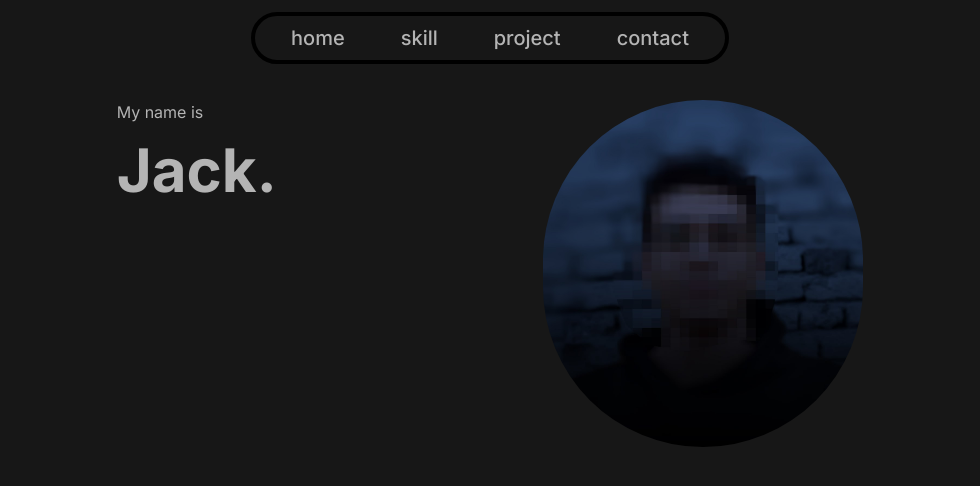
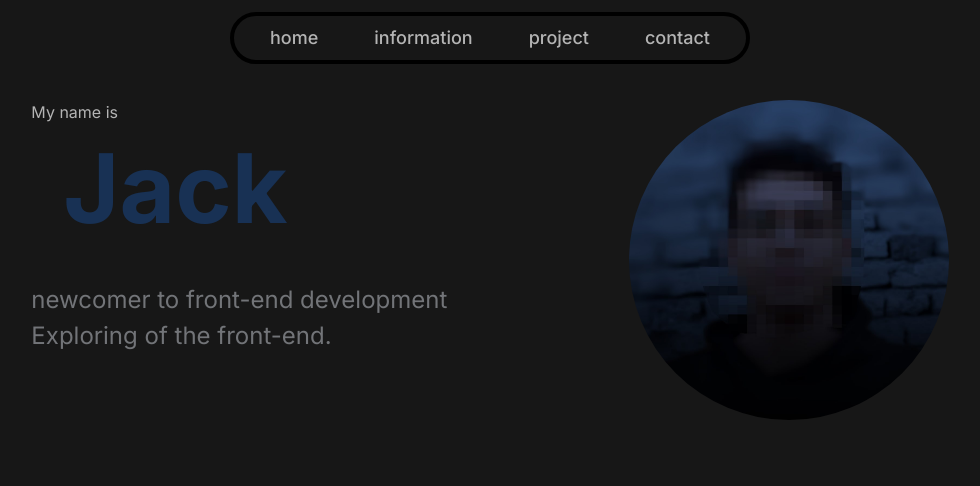
Before and after one commit to j2a1ck/personal-website, a Next.js app: page / in a window 1280 px wide. Shown: the top 486 px of the page, without its empty margins (150-1130 px from the left). Built offline with nearby package versions, Linux system fonts and the light colour scheme.

Commit message:
Update text and style in home

```diff
--- a/src/app/components/Navbar.tsx
+++ b/src/app/components/Navbar.tsx
@@ -2,20 +2,20 @@ import Link from "next/link"
 
 const Links = [
   { href: "/", label: "home"} ,
-  { href: "/skill", label: "skill"},
+  { href: "/information", label: "information"},
   { href: "/project", label: "project"},
   { href: "/contact", label: "contact"},
 ]
 
 const Navbar: React.FC = () => {
   return <>
-    <nav className="flex flex-wrap justify-center w-auto h-auto text-xl text-white">
+    <nav className="flex flex-wrap justify-center w-auto h-auto text-sm md:text-lg lg:text-lg text-white">
      <div className="border-black border-4 rounded-full m-3 p-2">
       {Links.map(({ href, label: label }) => (
         <Link
           key={href}
           href={href}
-          className="px-2 py-1 sm:m-1 md:mx-5 lg:mx-5 font-medium hover:bg-gray-800 rounded-lg "
+          className="px-2 py-1 m-auto  md:mx-5 lg:mx-5 font-medium hover:bg-gray-800 rounded-lg "
         >
           {label}
         </Link>
--- a/src/app/components/OwnerImage.tsx
+++ b/src/app/components/OwnerImage.tsx
@@ -1,13 +1,16 @@
-import React from "react";
 import Image from "next/image";
 import ownerImage from "../../../public/ownerImage.jpg";
 
 const OwnerImage: React.FC = () => {
   return (
-    //display owner picture
-    <div className="">
-      <div className="overflow-hidden rounded-full ">
-        <Image src={ownerImage} alt="Owner" className="w-32 h-auto lg:w-80"/>
+    <div className="flex justify-center items-start">
+      <div className="overflow-hidden rounded-full w-32 h-32 md:w-60 md:h-60 lg:w-80 lg:h-80">
+        <Image
+          priority={true}
+          src={ownerImage}
+          alt="Owner"
+          className="object-cover w-full h-full"
+        />
       </div>
     </div>
   );
--- a/src/app/components/OwnerText.tsx
+++ b/src/app/components/OwnerText.tsx
@@ -1,15 +1,18 @@
 const OwnerText: React.FC = () => {
     return (
-      <>
-        <div>
-          <h1 className="text-white p-auto">
-            My name is
-          </h1>
-          <h2 className="p-auto pt-4 text-white text-6xl font-bold">
-            Jack.
-          </h2>
+      //display text
+      <div>
+        <h1 className="text-white"> My name is</h1>
+        <h2 className="text-navy-blue pt-4  px-8 lg:text-8xl md:text-8xl text-5xl font-bold">
+          Jack
+        </h2>
+        <h3 className="text-gray-lite pt-12 text-xs w-25 h-10 lg:text-2xl md:text-base">
+          newcomer to front-end development
+        </h3>
+        <h3 className="text-gray-lite pt-4 text-xs w-auto h-auto lg:text-2xl lg:pt-9 md:text-base md:pt-7">
+          Exploring of the front-end.
+        </h3>
         </div>
-      </>
     );
 }
 
--- a/tailwind.config.ts
+++ b/tailwind.config.ts
@@ -10,6 +10,8 @@ const config: Config = {
     extend: {
       colors: {
        "white": "#B4B4B4",
+       "navy-blue": "#183154",
+       "gray-lite": "#727478"
       },
       backgroundImage: {
         "gradient-radial": "radial-gradient(var(--tw-gradient-stops))",
```
